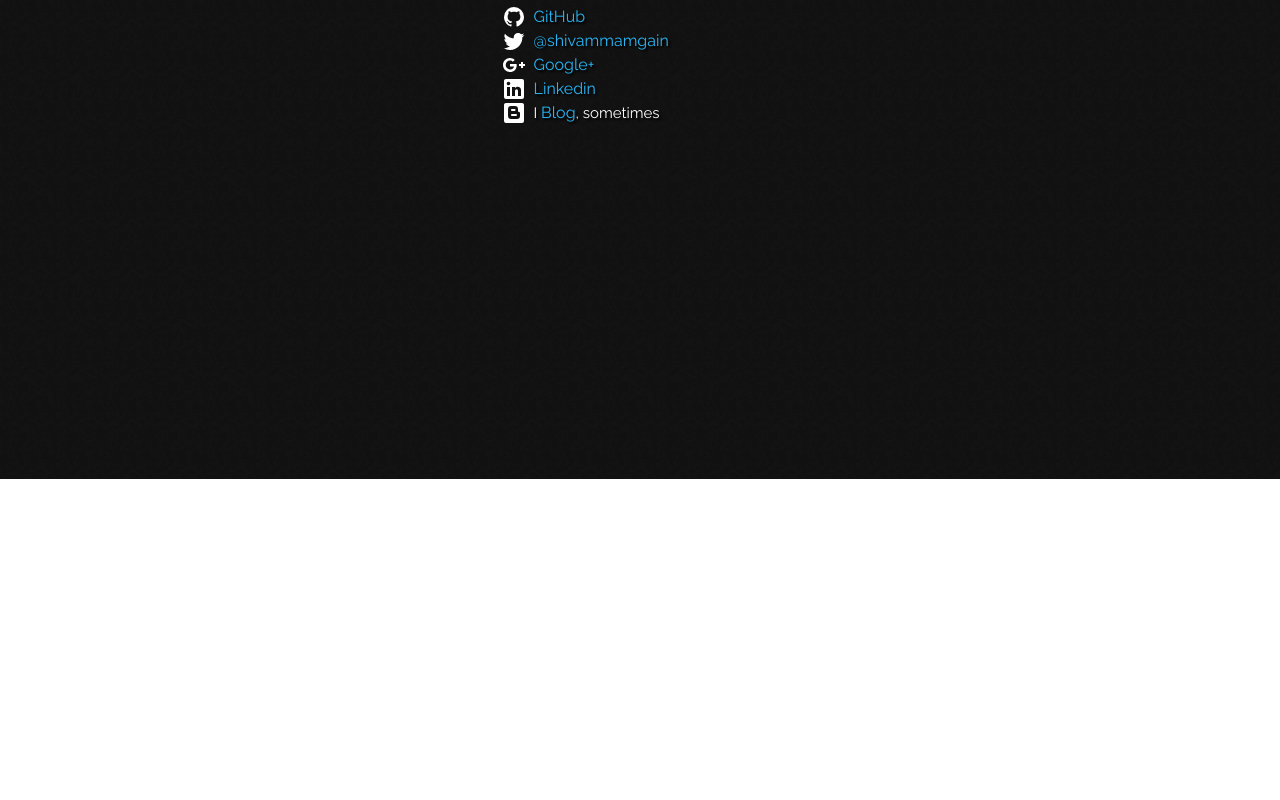
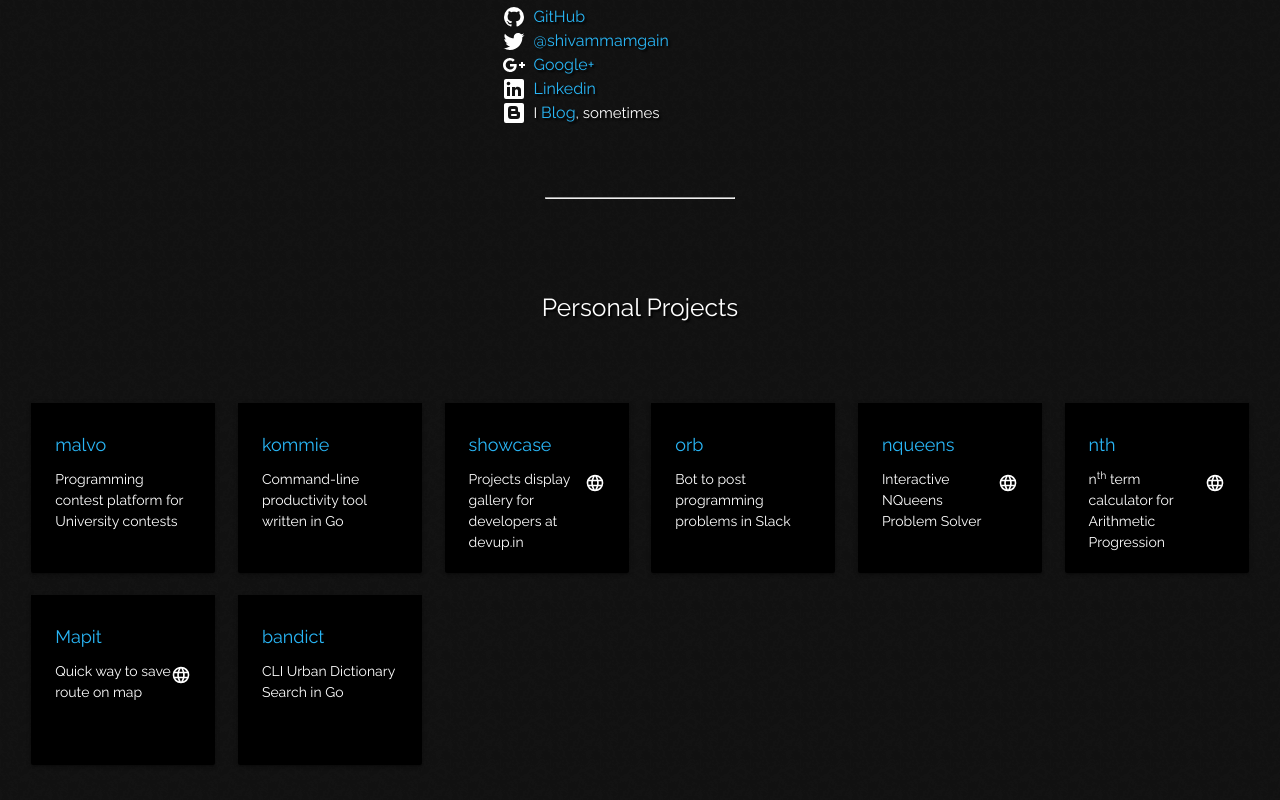
Before and after one commit to shivamMg/mygithubpage, a plain HTML site: page index.html in a window 1280 px wide. Shown: the part 321-1121 px from the top of the page. Before the commit the page ends 800 px from the top, so only its background shows below. Drawn offline with nearby package versions, Linux system fonts and the light colour scheme.

Commit message:
Add personal projects
Minor fix

```diff
--- a/index.html
+++ b/index.html
@@ -51,7 +51,7 @@
         </div>
       </div>
     </div>
-<!--
+
     <div>
       <div class="row">
         <div class="col s12"><br><br></div>
@@ -61,19 +61,20 @@
       <div class="row">
         <div class="col s12"><br><br></div>
         <div class="col s12 center">
-          <h5 class="white-text">Projects</h5>
+          <h5 class="white-text">Personal Projects</h5>
         </div>
         <div class="col s12"><br><br></div>
       </div>
     </div>
 
-    <div>
+    <div style="padding-left: 20px; padding-right: 20px;">
       <div class="row">
-        <div class="col s12 m4 l2 offset-l2">
+
+        <div class="col s12 m4 l2">
           <div class="card transparent">
             <div class="card-content white-text">
-              <span class="card-title"><a href="https://github.com/shivamMg/nth">nth</a></span>
-              <p>n<sup>th</sup> term calculator for Arithmetic Progression</p>
+              <span class="card-title"><a href="https://github.com/shivamMg/malvo">malvo</a></span>
+              <p>Programming contest platform for University contests</p>
             </div>
           </div>
         </div>
@@ -88,7 +89,43 @@
         <div class="col s12 m4 l2">
           <div class="card transparent">
             <div class="card-content white-text">
+              <span class="card-title"><a href="https://github.com/shivamMg/showcase-projects">showcase</a></span>
+              <span class="card-title right"><a href="https://showcase-thela.rhcloud.com/"><img src="images/web.svg" height="20" width="20"></a></span>
+              <p>Projects display gallery for developers at devup.in</p>
+            </div>
+          </div>
+        </div>
+        <div class="col s12 m4 l2">
+          <div class="card transparent">
+            <div class="card-content white-text">
+              <span class="card-title"><a href="https://github.com/shivamMg/orb">orb</a></span>
+              <p>Bot to post programming problems in Slack</p>
+            </div>
+          </div>
+        </div>
+        <div class="col s12 m4 l2">
+          <div class="card transparent">
+            <div class="card-content white-text">
+              <span class="card-title"><a href="https://github.com/shivamMg/nqueens">nqueens</a></span>
+              <span class="card-title right"><a href="https://shivammg.github.io/nqueens/"><img src="images/web.svg" height="20" width="20"></a></span>
+              <p>Interactive NQueens Problem Solver</p>
+            </div>
+          </div>
+        </div>
+        <div class="col s12 m4 l2">
+          <div class="card transparent">
+            <div class="card-content white-text">
+              <span class="card-title"><a href="https://github.com/shivamMg/nth">nth</a></span>
+              <span class="card-title right"><a href="http://shivammg.github.io/nth/"><img src="images/web.svg" height="20" width="20"></a></span>
+              <p>n<sup>th</sup> term calculator for Arithmetic Progression</p>
+            </div>
+          </div>
+        </div>
+        <div class="col s12 m4 l2">
+          <div class="card transparent">
+            <div class="card-content white-text">
               <span class="card-title"><a href="https://github.com/shivamMg/mapit">Mapit</a></span>
+              <span class="card-title right"><a href="https://shivammg.github.io/mapit/"><img src="images/web.svg" height="20" width="20"></a></span>
               <p>Quick way to save route on map</p>
             </div>
           </div>
@@ -96,13 +133,14 @@
         <div class="col s12 m4 l2">
           <div class="card transparent">
             <div class="card-content white-text">
-              <span class="card-title"><a href="https://github.com/shivamMg/ClickFast">ClickFast</a></span>
-              <p>A mouse-clicks game</p>
+              <span class="card-title"><a href="https://github.com/shivamMg/bandict">bandict</a></span>
+              <p>CLI Urban Dictionary Search in Go</p>
             </div>
           </div>
         </div>
+
       </div>
     </div>
--->
+
   </body>
 </html>
--- a/sheet.css
+++ b/sheet.css
@@ -51,9 +51,12 @@ a.social-link:hover {
 }
 
 .card .card-title a {
-  font-size: 20px;
+  font-size: 18px;
   color: #29b6f6;
   text-transform: none;
+  transition: all 300ms linear;
+  transition-delay: 500ms;
+  -webkit-transition-delay: 500ms;
 }
 
 .card .card-title a:hover {
```
Also changed, not shown: images/web.svg (added).
